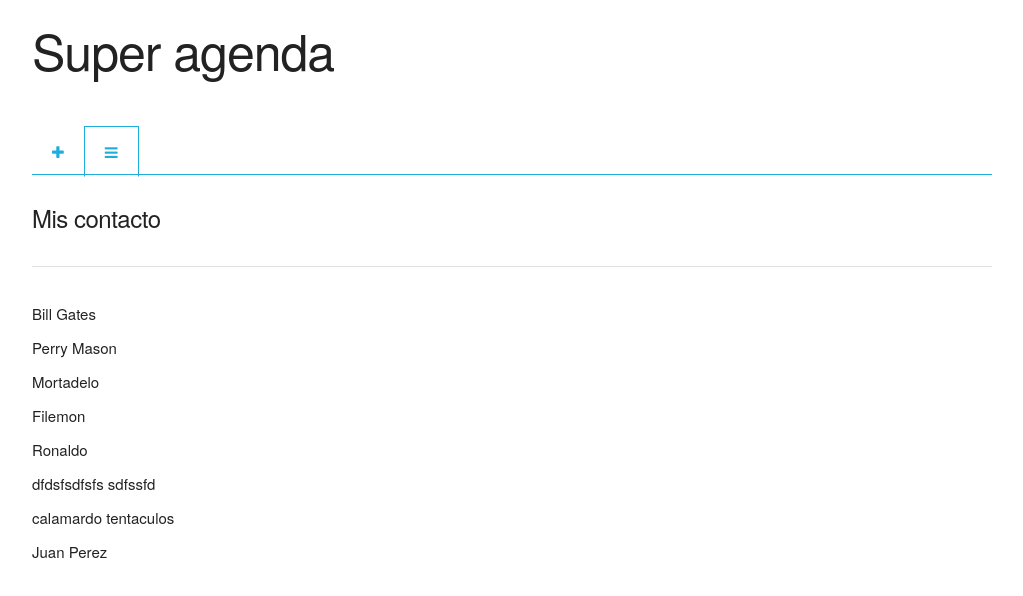
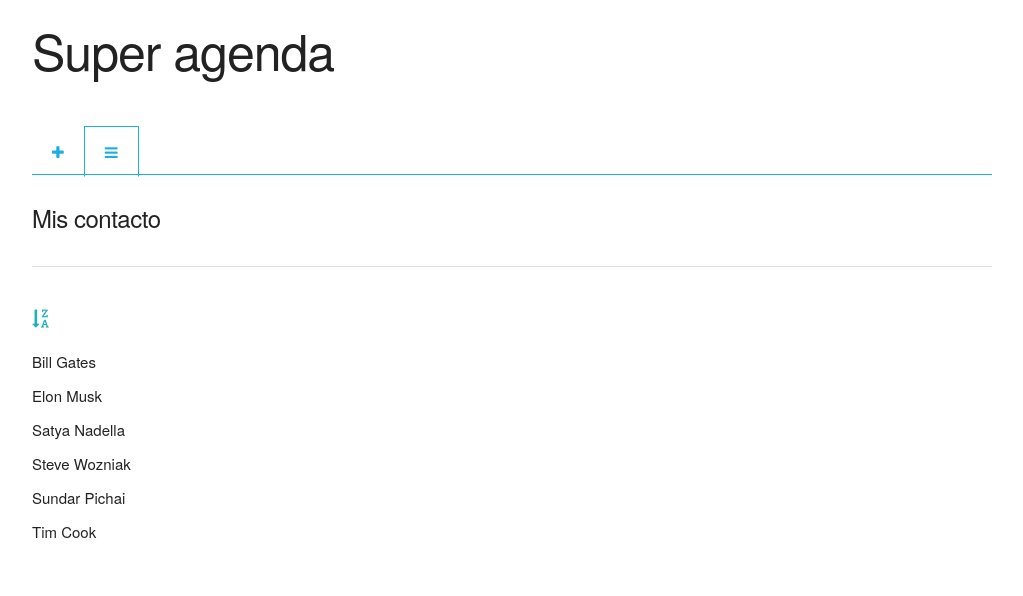
Before and after one commit to rulogarcillan/agenda, an Angular app: page /todos in a window 1280 px wide. Shown: the top 596 px of the page, without its empty margins (128-1151 px from the left). Built offline with nearby package versions, Linux system fonts and the light colour scheme; data requests are answered from the project's data file.

Commit message:
metemos pipes

```diff
--- a/db.json
+++ b/db.json
@@ -3,51 +3,56 @@
     {
       "id": 1,
       "nombre": "Bill",
-      "apellidos": "Gates"
+      "apellidos": "Gates",
+      "telefono": "555 667 998",
+      "email": "bill.gates@microsoft.com",
+      "facebook": "BillGates",
+      "twitter": "@BillGates"
     },
     {
-      "id": 2,
-      "nombre": "Perry",
-      "apellidos": "Mason"
+      "nombre": "Tim",
+      "apellidos": "Cook",
+      "telefono": "456 789 234",
+      "email": "tim.cook@apple.com",
+      "facebook": "",
+      "twitter": "@tim_cook",
+      "id": 2
     },
     {
-      "id": 3,
-      "nombre": "Mortadelo"
+      "nombre": "Elon",
+      "apellidos": "Musk",
+      "telefono": "764 345 623",
+      "email": "",
+      "facebook": "Elon-Musk",
+      "twitter": "@elonmusk",
+      "id": 3
     },
     {
-      "id": 4,
-      "nombre": "Filemon"
+      "nombre": "Steve",
+      "apellidos": "Wozniak",
+      "telefono": "",
+      "email": "woz@vodafone.com",
+      "facebook": "stevewoz",
+      "twitter": "@stevewoz",
+      "id": 4
     },
     {
-      "id": 5,
-      "nombre": "Ronaldo"
-    },
-    {
-      "nombre": "dfdsfsdfsfs",
-      "apellidos": "sdfssfd",
+      "nombre": "Satya",
+      "apellidos": "Nadella",
       "telefono": "",
       "email": "",
       "facebook": "",
-      "twitter": "",
-      "id": 6
+      "twitter": "@satyanadella",
+      "id": 5
     },
     {
-      "nombre": "calamardo",
-      "apellidos": "tentaculos",
-      "telefono": 667887744,
+      "nombre": "Sundar",
+      "apellidos": "Pichai",
+      "telefono": "",
       "email": "",
       "facebook": "",
-      "twitter": "",
-      "id": 7
-    },
-    {
-      "nombre": "Juan",
-      "apellidos": "Perez",
-      "telefono": 667887744,
-      "email": "raulrcs@gmail.com",
-      "facebook": "rulogarcillan",
-      "twitter": "@rulo",
-      "id": 8
+      "twitter": "@sundarpichai",
+      "id": 6
     }
   ]
 }
--- a/src/app/app.module.ts
+++ b/src/app/app.module.ts
@@ -12,6 +12,8 @@ import { NuevoContactoComponent } from './nuevo-contacto/nuevo-contacto.componen
 import { MisContactosComponent } from './mis-contactos/mis-contactos.component';
 import {HttpClientModule} from '@angular/common/http';
 import { DetallesContactoComponent } from './detalles-contacto/detalles-contacto.component';
+import { DatosContactoPipe } from './datos-contacto.pipe';
+import { OrdenacionContactosPipe } from './ordenacion-contactos.pipe';
 
 @NgModule({
   declarations: [
@@ -20,7 +22,9 @@ import { DetallesContactoComponent } from './detalles-contacto/detalles-contacto
     FormularioContactoComponent,
     NuevoContactoComponent,
     MisContactosComponent,
-    DetallesContactoComponent
+    DetallesContactoComponent,
+    DatosContactoPipe,
+    OrdenacionContactosPipe
   ],
   imports: [
     BrowserModule,
--- /dev/null
+++ b/src/app/datos-contacto.pipe.ts
@@ -0,0 +1,35 @@
+import { Pipe, PipeTransform } from '@angular/core';
+import { Contacto } from './contacto';
+
+@Pipe({
+  name: 'datosContacto'
+})
+export class DatosContactoPipe implements PipeTransform {
+
+
+  transform(contacto: Contacto): string {
+
+    let datos: string;
+
+    // Si tenemos los dos datos (teléfono y email), debemos retornar 'teléfono || email'.
+    if (contacto.telefono && contacto.email) {
+      datos = `${contacto.telefono} || ${contacto.email}`;
+    }
+
+    // Si solo tenemos uno de los datos, lo retornamos tal cual.
+    else if (contacto.telefono) {
+      datos = contacto.telefono;
+    }
+    else if (contacto.email) {
+      datos = contacto.email;
+    }
+
+    // Por último, si no tenemos ninguno, retornamos una cadena de texto vacía.
+    else {
+      datos = '';
+    }
+
+    return datos;
+  }
+
+}
--- a/src/app/detalles-contacto/detalles-contacto.component.css
+++ b/src/app/detalles-contacto/detalles-contacto.component.css
@@ -0,0 +1,10 @@
+button {
+    padding: 0;
+    border: none;
+}
+
+i {
+    font-size: 48px;
+    padding: 0;
+    color: #1eaebd
+}
--- a/src/app/detalles-contacto/detalles-contacto.component.html
+++ b/src/app/detalles-contacto/detalles-contacto.component.html
@@ -1,17 +1,20 @@
 <div *ngIf="contacto">
   <header>
-   <h5> {{contacto.nombre}} {{contacto.apellidos}}</h5>
-   <hr>
+    <h5> {{contacto.nombre}} {{contacto.apellidos}}</h5>
+    <hr>
   </header>
   <div>
-    <span>{{contacto.telefono}} - {{contacto.email}}</span>
+    <span> {{contacto | datosContacto }}</span>
     <hr>
   </div>
+
+  <button *ngIf="contacto.facebook" (click)="navegarFacebook()">
+    <i class="fa fa-facebook-square" aria-hidden="true"></i>
+  </button>
+  <button *ngIf="contacto.twitter" (click)="navegarTwitter()">
+    <i class="fa fa-twitter-square" aria-hidden="true"></i>
+  </button>
   <div>
-    <span>{{contacto.facebook}}</span>
-    <hr>
-  </div>
-  <div>
-    <span>{{contacto.twitter}}</span>
+    <span>{{contacto.facebook}} {{contacto.twitter}}</span>
   </div>
 </div>
--- a/src/app/detalles-contacto/detalles-contacto.component.ts
+++ b/src/app/detalles-contacto/detalles-contacto.component.ts
@@ -5,11 +5,22 @@ import { Contacto } from '../contacto';
 @Component({
   selector: 'app-detalles-contacto',
   templateUrl: './detalles-contacto.component.html',
-  styleUrls: ['./detalles-contacto.component.css'],
-  encapsulation: ViewEncapsulation.None
+  styleUrls: ['./detalles-contacto.component.css']
 })
 export class DetallesContactoComponent {
 
   @Input() contacto: Contacto;
 
+
+  navegarFacebook(): void {
+    const ruta = `https://facebook.com/${this.contacto.facebook}`;
+    window.open(ruta, '_blank');
+  }
+
+
+  navegarTwitter(): void {
+    const ruta = `https://twitter.com/${this.contacto.twitter}`;
+    window.open(ruta, '_blank');
+  }
+
 }
--- a/src/app/lista-contactos/lista-contactos.component.css
+++ b/src/app/lista-contactos/lista-contactos.component.css
@@ -5,3 +5,14 @@ ul {
 li:hover {
     background: #f0f0f0;
 }
+
+button {
+    padding: 0;
+    border: none;
+}
+
+i {
+    font-size: 18px;
+    padding: 0;
+    color: #1eaebd
+}
--- a/src/app/lista-contactos/lista-contactos.component.html
+++ b/src/app/lista-contactos/lista-contactos.component.html
@@ -1,4 +1,11 @@
+<button (click)="cambiarSentidoOrdenacion()">
+  <i class="fa fa-sort-alpha-asc" aria-hidden="true" [ngClass]="{
+    'fa-sort-alpha-asc': sentidoOrdenacion === 'desc',
+    'fa-sort-alpha-desc': sentidoOrdenacion === 'asc'
+  }"></i>
+</button>
+
 <ul>
-  <li *ngFor="let contacto of contactos" (click)="notificarContactoSeleccionado(contacto)">{{contacto.nombre}} {{contacto.apellidos}}
+  <li *ngFor="let contacto of contactos | ordenacionContactos:sentidoOrdenacion" (click)="notificarContactoSeleccionado(contacto)">{{contacto.nombre}} {{contacto.apellidos}}
   </li>
 </ul>
--- a/src/app/lista-contactos/lista-contactos.component.ts
+++ b/src/app/lista-contactos/lista-contactos.component.ts
@@ -8,14 +8,15 @@ import { EventEmitter } from '@angular/core/';
 @Component({
   selector: 'app-lista-contactos',
   templateUrl: './lista-contactos.component.html',
-  styleUrls: ['./lista-contactos.component.css'],
-  encapsulation: ViewEncapsulation.None
+  styleUrls: ['./lista-contactos.component.css']
 })
 export class ListaContactosComponent {
 
   @Input() contactos: Contacto[];
   @Output() botonEliminarPulsado = new EventEmitter<Contacto>();
   @Output() contactoSeleccionado = new EventEmitter<Contacto>();
+
+  sentidoOrdenacion = 'asc';
 
   notificarContactoEliminar(contacto: Contacto): void {
     this.botonEliminarPulsado.emit(contacto);
@@ -25,4 +26,9 @@ export class ListaContactosComponent {
   notificarContactoSeleccionado(contacto: Contacto): void {
     this.contactoSeleccionado.emit(contacto);
   }
+
+
+  cambiarSentidoOrdenacion(): void {
+    this.sentidoOrdenacion = this.sentidoOrdenacion === 'asc' ? 'desc' : 'asc';
+  }
 }
--- a/src/app/mis-contactos/mis-contactos.component.ts
+++ b/src/app/mis-contactos/mis-contactos.component.ts
@@ -7,13 +7,12 @@ import { ContactosService } from '../contactos.service';
 @Component({
   selector: 'app-mis-contactos',
   templateUrl: './mis-contactos.component.html',
-  styleUrls: ['./mis-contactos.component.css'],
-  encapsulation: ViewEncapsulation.None
+  styleUrls: ['./mis-contactos.component.css']
 })
 export class MisContactosComponent implements OnInit {
 
   listaContactos: Contacto[];
-  contactoSeleccionado : Contacto;
+  contactoSeleccionado: Contacto;
 
   contactos$: Observable<Contacto[]>;
   constructor(private _contactosService: ContactosService) { }
@@ -25,11 +24,11 @@ export class MisContactosComponent implements OnInit {
        this.listaContactos=contactos;
      });*/
 
-     this.contactos$ = this._contactosService.getContactos()
+    this.contactos$ = this._contactosService.getContactos();
   }
 
-  verDetallesContactos(contacto: Contacto):void{
-    this.contactoSeleccionado= contacto;
+  verDetallesContactos(contacto: Contacto): void {
+    this.contactoSeleccionado = contacto;
 
   }
   /*eliminarContacto(contacto: Contacto): void {
--- a/src/app/nuevo-contacto/nuevo-contacto.component.ts
+++ b/src/app/nuevo-contacto/nuevo-contacto.component.ts
@@ -6,8 +6,7 @@ import { Router } from '@angular/router';
 @Component({
   selector: 'app-nuevo-contacto',
   templateUrl: './nuevo-contacto.component.html',
-  styleUrls: ['./nuevo-contacto.component.css'],
-  encapsulation: ViewEncapsulation.None
+  styleUrls: ['./nuevo-contacto.component.css']
 })
 export class NuevoContactoComponent {
 
--- /dev/null
+++ b/src/app/ordenacion-contactos.pipe.ts
@@ -0,0 +1,70 @@
+import { Pipe, PipeTransform } from '@angular/core';
+import { Contacto } from './contacto';
+
+@Pipe({
+  name: 'ordenacionContactos'
+})
+export class OrdenacionContactosPipe implements PipeTransform {
+
+  transform(contactos: Contacto[], sentido: string = 'asc'): Contacto[] {
+
+    let ordenados: Contacto[];
+
+    // Si la lista de contactos tiene elementos.
+    if (contactos) {
+
+      // Si el sentido de la ordenación es ascendente.
+      if (sentido === 'asc') {
+
+        ordenados = contactos.sort((contactoA: Contacto, contactoB: Contacto): number => {
+
+          // Comparamos por nombre y apellidos.
+          const nombreCompletoA = `${contactoA.nombre} ${contactoA.apellidos}`.toLowerCase();
+          const nombreCompletoB = `${contactoB.nombre} ${contactoB.apellidos}`.toLowerCase();
+
+          let comparacion: number;
+
+          // Si el resultado de la comparación es 1, significa que A > B, por tanto A va por delante en la ordenación.
+          if (nombreCompletoA > nombreCompletoB) {
+            comparacion = 1;
+          } else if (nombreCompletoA < nombreCompletoB) {
+            comparacion = -1;
+          } else {
+            comparacion = 0;
+          }
+
+          return comparacion;
+
+        });
+      } else {
+
+        ordenados = contactos.sort((contactoA: Contacto, contactoB: Contacto): number => {
+
+          // Comparamos por nombre y apellidos.
+          const nombreCompletoA = `${contactoA.nombre} ${contactoA.apellidos}`.toLowerCase();
+          const nombreCompletoB = `${contactoB.nombre} ${contactoB.apellidos}`.toLowerCase();
+
+          let comparacion: number;
+
+          // Si el resultado de la comparación es 1, significa que B > A, por tanto B va por delante en la ordenación.
+          if (nombreCompletoA < nombreCompletoB) {
+            comparacion = 1;
+          } else if (nombreCompletoA > nombreCompletoB) {
+            comparacion = -1;
+          } else {
+            comparacion = 0;
+          }
+
+          return comparacion;
+
+        });
+      }
+    } else {
+      ordenados = [];
+    }
+
+    return ordenados;
+
+  }
+
+}
```
Also changed, not shown: 2 other files (tests, documents, lock files or other folders).
